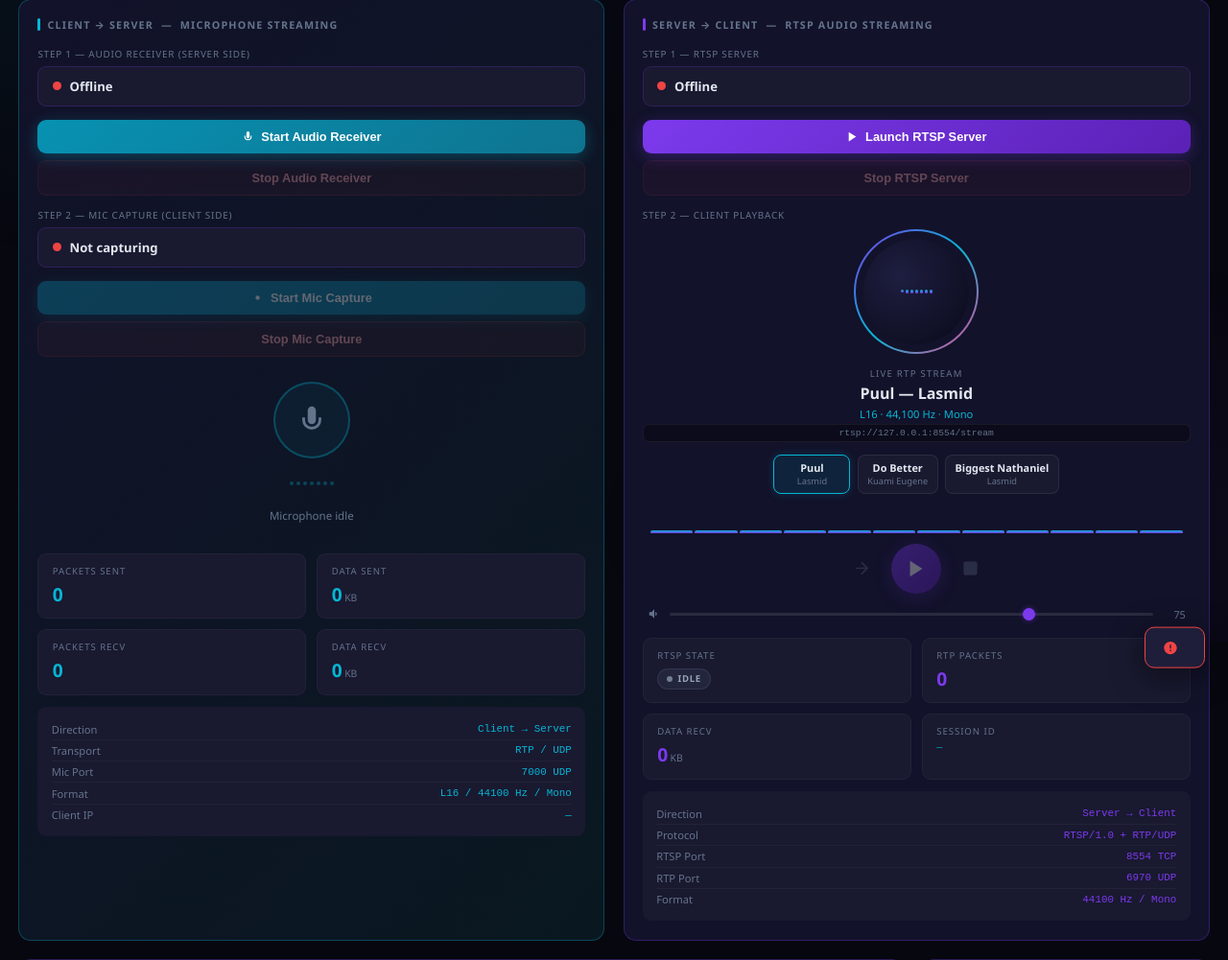
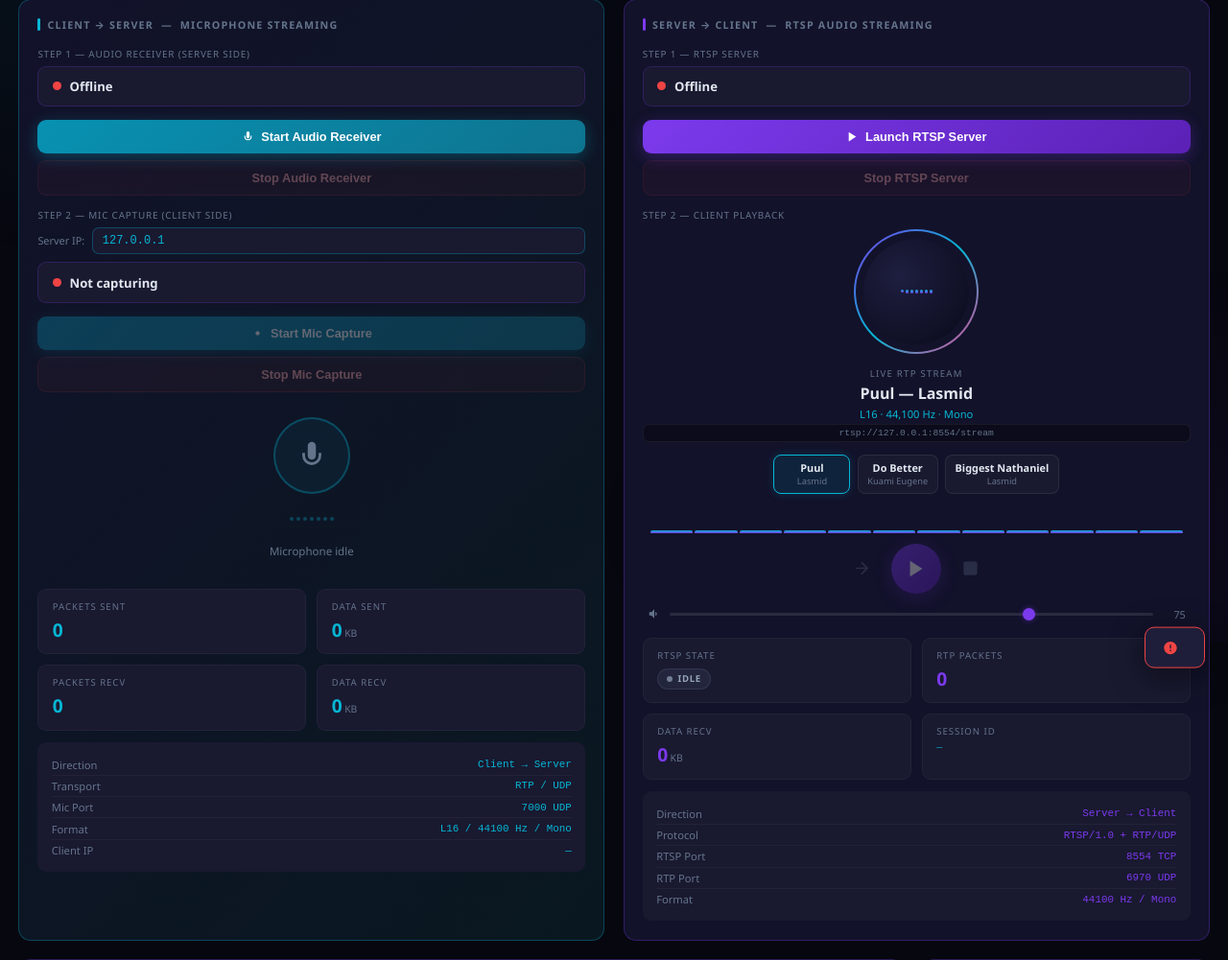
Before and after one commit to agyesam12/audiostreamgroupsix, a Python web app: template player/templates/player/index.html in a window 1280 px wide. Shown: the part 131-1132 px from the top of the page at 96% size. Run offline with Jinja, Linux system fonts and the light colour scheme; the template is opened without the code that fills it, so the values that code supplies are empty.

Commit message:
updated some files

```diff
--- a/player/templates/player/index.html
+++ b/player/templates/player/index.html
@@ -440,6 +440,16 @@ input[type=range]::-webkit-slider-thumb{-webkit-appearance:none;width:13px;heigh
 
     <!-- Mic client status -->
     <div style="font-size:.62rem;text-transform:uppercase;letter-spacing:.08em;color:var(--muted);margin-bottom:.35rem;margin-top:.8rem">Step 2 — Mic Capture (Client Side)</div>
+
+    <!-- Server IP input for multi-laptop testing -->
+    <div style="display:flex;align-items:center;gap:.5rem;margin-bottom:.55rem">
+      <label style="font-size:.68rem;color:var(--muted);white-space:nowrap;flex-shrink:0">Server IP:</label>
+      <input type="text" id="mic-server-ip" value="127.0.0.1" placeholder="192.168.x.x"
+        style="flex:1;background:var(--card2);border:1px solid rgba(6,182,212,.3);border-radius:7px;
+               color:var(--c2s);font-family:'Courier New',monospace;font-size:.75rem;
+               padding:.38rem .6rem;outline:none;width:100%">
+    </div>
+
     <div class="srv-status">
       <div class="dot" id="dot-mic-cli"></div>
       <span class="dot-label" id="lbl-mic-cli">Not capturing</span>
@@ -735,7 +745,12 @@ async function micSrvStop() {
 }
 
 async function micCliStart() {
-  const d = await post('/api/mic/client/start');
+  const serverIp = (document.getElementById('mic-server-ip').value || '127.0.0.1').trim();
+  const d = await fetch('/api/mic/client/start', {
+    method: 'POST',
+    headers: {'Content-Type': 'application/json'},
+    body: JSON.stringify({server_ip: serverIp}),
+  }).then(r => r.json());
   if (d.status === 'started' || d.status === 'already_running') {
     S.micCliOn = true;
     document.getElementById('dot-mic-cli').classList.add('on-c2s');
```
Also changed, not shown: player/views.py (+15 -4 lines), 1 other file.
